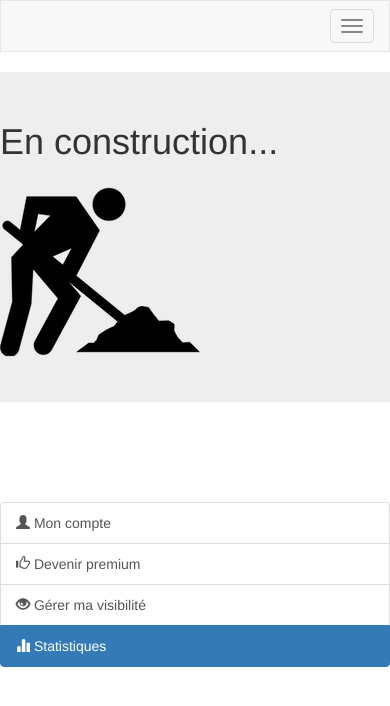
After one commit to mvergerdelbove/famille, a Django app: page /mon-compte/stats/ in a window 390 px wide; the page is wider, and only the part inside the window is pictured. The commit adds this page. Shown: the top 706 px of that part. Run offline with Django 3.2, Linux system fonts and the light colour scheme; parts of the project's set-up code (start-up, migrations or seed data) failed here and were passed over; some libraries are stand-ins or nearby versions.

Commit message:
add base skeletton for account architecture

```diff
--- a/famille/settings.py
+++ b/famille/settings.py
@@ -116,6 +116,7 @@ TEMPLATE_DIRS = (
 
 TEMPLATE_CONTEXT_PROCESSORS = (
     'django.contrib.auth.context_processors.auth',
+    'django.core.context_processors.request',
     'social.apps.django_app.context_processors.backends',
     'social.apps.django_app.context_processors.login_redirect',
 )
--- a/famille/static/css/style.css
+++ b/famille/static/css/style.css
@@ -8,6 +8,10 @@
 
 .margin-top-1 {
     margin-top: 50px;
+}
+
+.margin-top-2 {
+    margin-top: 100px;
 }
 
 .margin-bottom-0 {
--- /dev/null
+++ b/famille/templates/account/base.html
@@ -0,0 +1,40 @@
+{% extends "base.html" %}
+{% load staticfiles %}
+
+{% block title %} - Mon compte{% endblock %}
+{% block extrahead %}
+<link rel="stylesheet" href="{% static "lib/bootstrap3-datetimepicker/build/css/bootstrap-datetimepicker.min.css" %}" media="all"/>
+<link rel="stylesheet" href="{% static "lib/seiyria-bootstrap-slider/dist/css/bootstrap-slider.min.css" %}" media="all"/>
+{% endblock %}
+
+{% block content %}
+<div class="row">
+    {% block mainContent %}{% endblock %}
+    <div class="col-md-offset-1 col-md-3 margin-top-2">
+        <div class="list-group">
+          <a href="{% url 'account' %}" class="list-group-item {% if request.path_info == '/mon-compte/' %}active{% endif %}">
+              <i class="glyphicon glyphicon-user"></i> Mon compte
+          </a>
+          <a href="#" class="list-group-item"><i class="glyphicon glyphicon-thumbs-up"></i> Devenir premium</a>
+          <a href="{% url 'visibility' %}"
+             class="list-group-item {% if request.path_info == '/mon-compte/visibilite/' %}active{% endif %}">
+              <i class="glyphicon glyphicon-eye-open"></i> Gérer ma visibilité
+          </a>
+          <a href="{% url 'stats' %}" class="list-group-item {% if request.path_info == '/mon-compte/stats/' %}active{% endif %}">
+              <i class="glyphicon glyphicon-stats"></i> Statistiques
+          </a>
+        </div>
+    </div>
+</div>
+<input type="hidden" class="url-hash" value="#{{ url_hash }}">
+{% endblock %}
+
+{% block script %}
+<script src="{% static "lib/underscore/underscore-min.js" %}"></script>
+<script src="{% static "lib/backbone/backbone-min.js" %}"></script>
+<script src="{% static "lib/moment/min/moment.min.js" %}"></script>
+<script src="{% static "lib/bootstrap3-datetimepicker/build/js/bootstrap-datetimepicker.min.js" %}"></script>
+<script src="{% static "lib/bootstrap3-datetimepicker/src/js/locales/bootstrap-datetimepicker.fr.js" %}"></script>
+<script src="{% static "lib/seiyria-bootstrap-slider/dist/bootstrap-slider.min.js" %}"></script>
+{% block extraScript %}{% endblock %}
+{% endblock %}
--- /dev/null
+++ b/famille/templates/account/stats.html
@@ -0,0 +1,13 @@
+{% extends "account/base.html" %}
+{% load staticfiles %}
+
+{% block mainContent %}
+<div class="col-md-offset-1 col-md-7">
+    <div class="jumbotron">
+        <h1>En construction...</h1>
+        <div class="col-md-offset-8">
+            <img src="{% static "img/construction.png" %}" alt="En construction...">
+        </div>
+    </div>
+</div>
+{% endblock %}
--- /dev/null
+++ b/famille/templates/account/visibility.html
@@ -0,0 +1,5 @@
+{% extends "account/base.html" %}
+
+{% block mainContent %}
+<div class="col-md-offset-1 col-md-7"></div>
+{% endblock %}
--- a/famille/templates/base.html
+++ b/famille/templates/base.html
@@ -87,5 +87,10 @@
   };
   </script>
   {% block script %}{% endblock %}
+  <!--
+      Credits:
+          - User by P.J. Onori from The Noun Project
+          - Construction by Laurent Patain from The Noun Project
+  -->
 </body>
 </html>
--- a/famille/urls.py
+++ b/famille/urls.py
@@ -23,6 +23,8 @@ urlpatterns = patterns(
         'extra_context': {'action': 'logged_out'}
     }, name='auth_logout'),
     url(r'^mon-compte/$', 'famille.views.account', name="account"),
+    url(r'^mon-compte/visibilite/$', TemplateView.as_view(template_name="account/visibility.html"), name="visibility"),
+    url(r'^mon-compte/stats/$', TemplateView.as_view(template_name="account/stats.html"), name="stats"),
     url(r'^recherche/$', 'famille.views.search', name="search"),
     url(r'^register(?:/(?P<social>[a-zA-Z]+)/((?P<type>[a-zA-Z]+)))?/$', 'famille.views.register', name="register"),
     url(r'^favorite/$', 'famille.views.favorite', name="favorite"),
```
Also changed, not shown: famille/templates/account/famille.html (+3 -21 lines), famille/templates/account/prestataire.html (+3 -20 lines), famille/static/img/construction.png (added).
